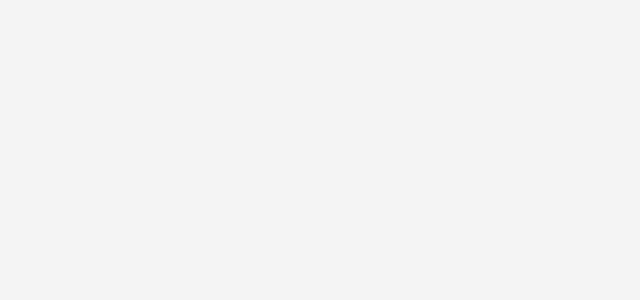
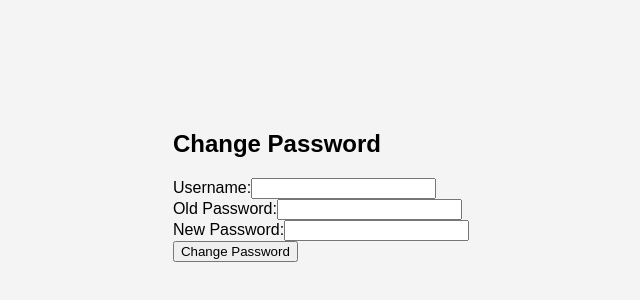
Before and after one commit to ProyGipsy/GipsyGuaranteesBackend, a React (Vite) app in the folder warranty_reg/: page /change-password in a window 1280 px wide. Before the commit this address had no page. Shown: the part 214-514 px from the top of the page, without its empty margins (319-959 px from the left). Built offline with nearby package versions, Linux system fonts and the light colour scheme.

Commit message:
Added frontend view for changing password

```diff
--- a/warranty_reg/src/App.jsx
+++ b/warranty_reg/src/App.jsx
@@ -3,6 +3,7 @@ import { BrowserRouter, Routes, Route } from 'react-router-dom';
 import Login from './components/Login';
 import Register from './components/Register';
 import Warranty from './components/Warranty';
+import ChangePassword from './components/ChangePassword';
 
 function App() {
   return (
@@ -11,6 +12,7 @@ function App() {
         <Route path="/" element={<Login />} />
         <Route path="/register" element={<Register />} />
         <Route path="/warranty" element={<Warranty />} />
+        <Route path="/change-password" element={<ChangePassword />} />
       </Routes>
     </BrowserRouter>
   );
--- /dev/null
+++ b/warranty_reg/src/components/ChangePassword.jsx
@@ -0,0 +1,77 @@
+import React, { useState } from 'react';
+
+const ChangePassword = () => {
+  const [username, setUsername] = useState('');
+  const [oldPassword, setOldPassword] = useState('');
+  const [newPassword, setNewPassword] = useState('');
+  const [message, setMessage] = useState('');
+  const [loading, setLoading] = useState(false);
+
+  const handleSubmit = async (e) => {
+    e.preventDefault();
+    setLoading(true);
+    setMessage('');
+    try {
+      const response = await fetch('http://localhost:8000/changePassword/', {
+        method: 'POST',
+        headers: { 'Content-Type': 'application/json' },
+        body: JSON.stringify({
+          username,
+          old_password: oldPassword,
+          new_password: newPassword,
+        }),
+      });
+      const data = await response.json();
+      if (response.ok) {
+        setMessage(data.message);
+      } else {
+        setMessage(data.message || 'Error changing password');
+      }
+    } catch (error) {
+      setMessage('Network error');
+    } finally {
+      setLoading(false);
+    }
+  };
+
+  return (
+    <div className="change-password-container">
+      <h2>Change Password</h2>
+      <form onSubmit={handleSubmit}>
+        <div>
+          <label>Username:</label>
+          <input
+            type="text"
+            value={username}
+            onChange={(e) => setUsername(e.target.value)}
+            required
+          />
+        </div>
+        <div>
+          <label>Old Password:</label>
+          <input
+            type="password"
+            value={oldPassword}
+            onChange={(e) => setOldPassword(e.target.value)}
+            required
+          />
+        </div>
+        <div>
+          <label>New Password:</label>
+          <input
+            type="password"
+            value={newPassword}
+            onChange={(e) => setNewPassword(e.target.value)}
+            required
+          />
+        </div>
+        <button type="submit" disabled={loading}>
+          {loading ? 'Changing...' : 'Change Password'}
+        </button>
+      </form>
+      {message && <p>{message}</p>}
+    </div>
+  );
+};
+
+export default ChangePassword;
```
